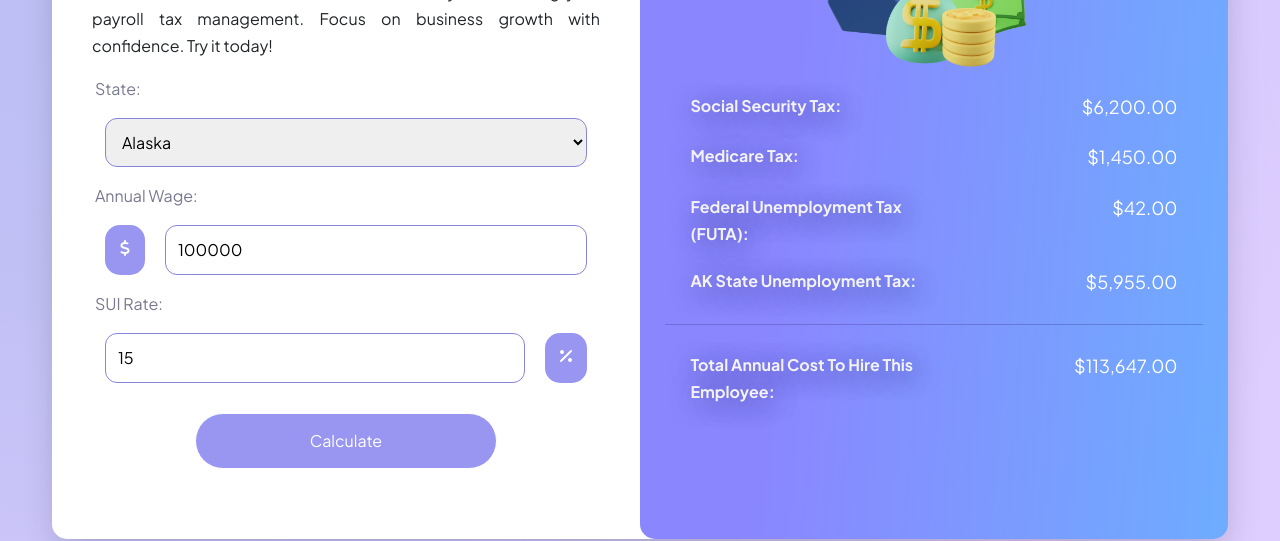
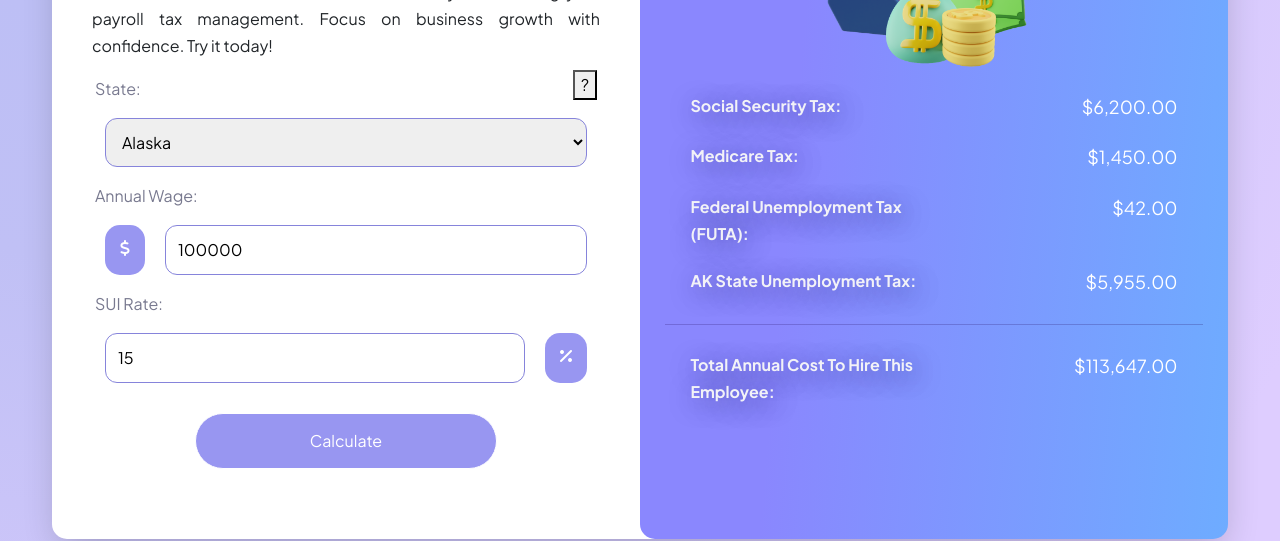
Before and after one commit to MarianaTellezR/employer-payroll-tax-calculator-mariana-tellez, a React (Create React App) app: page / in a window 1280 px wide. Both pictures are taken after a click on the input "Calculate". Shown: the part 422-963 px from the top of the page. Built offline with nearby package versions, Linux system fonts and the light colour scheme.

Commit message:
Installed react-tooltip

```diff
--- a/package.json
+++ b/package.json
@@ -10,6 +10,7 @@
     "react": "^18.2.0",
     "react-dom": "^18.2.0",
     "react-scripts": "5.0.1",
+    "react-tooltip": "^5.21.4",
     "web-vitals": "^2.1.4"
   },
   "scripts": {
--- a/src/Payroll.js
+++ b/src/Payroll.js
@@ -3,6 +3,7 @@ import "./Payroll.css";
 import Results from "./Results";
 import Noresults from "./Noresults";
 import ResultsImage from "./ResultsImage";
+import { Tooltip } from "react-tooltip";
 
 export default function Payroll() {
   const [state, setState] = useState("alaska");
@@ -46,7 +47,20 @@ export default function Payroll() {
               Try it today!
             </p>
             <form onSubmit={handleSubmit} className="form-input">
-              <label forhtml="states">State:</label>
+              <div className="row">
+                <div className="col-6 text-start">
+                  <label forhtml="states">State:</label>
+                </div>
+                <div className="col-6 text-end">
+                  <button
+                    data-tooltip-id="my-tooltip"
+                    data-tooltip-content="What state does your employee work in?"
+                  >
+                    ?
+                  </button>
+                  <Tooltip id="my-tooltip" />
+                </div>
+              </div>
               <select
                 value={state}
                 onChange={handleChangeState}
--- a/src/index.js
+++ b/src/index.js
@@ -4,7 +4,7 @@ import "./index.css";
 import App from "./App";
 import reportWebVitals from "./reportWebVitals";
 import "bootstrap/dist/css/bootstrap.css";
-
+import "react-tooltip/dist/react-tooltip.css";
 
 const root = ReactDOM.createRoot(document.getElementById("root"));
 root.render(
```
Also changed, not shown: 1 other file (tests, documents, lock files or other folders).
